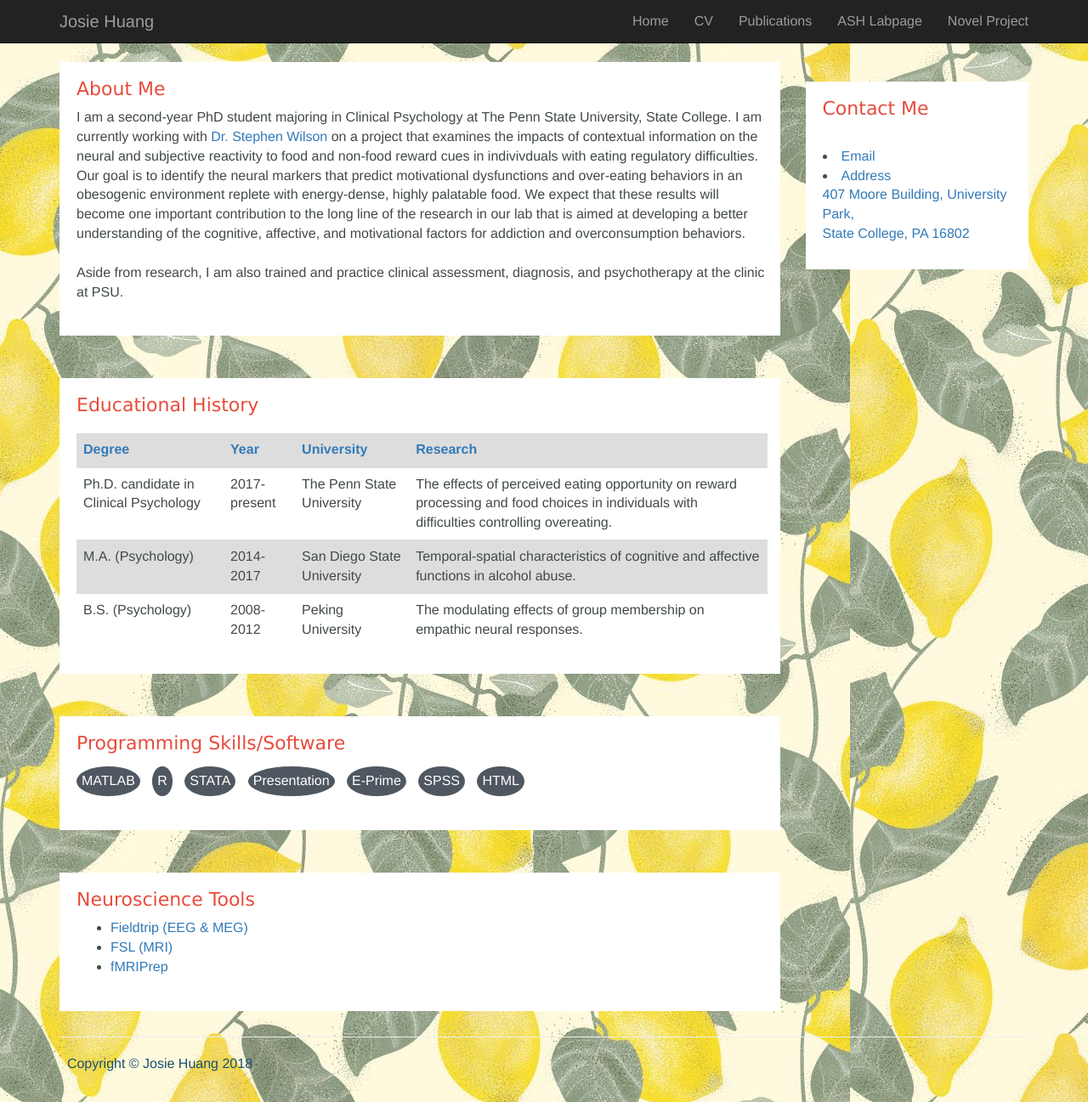
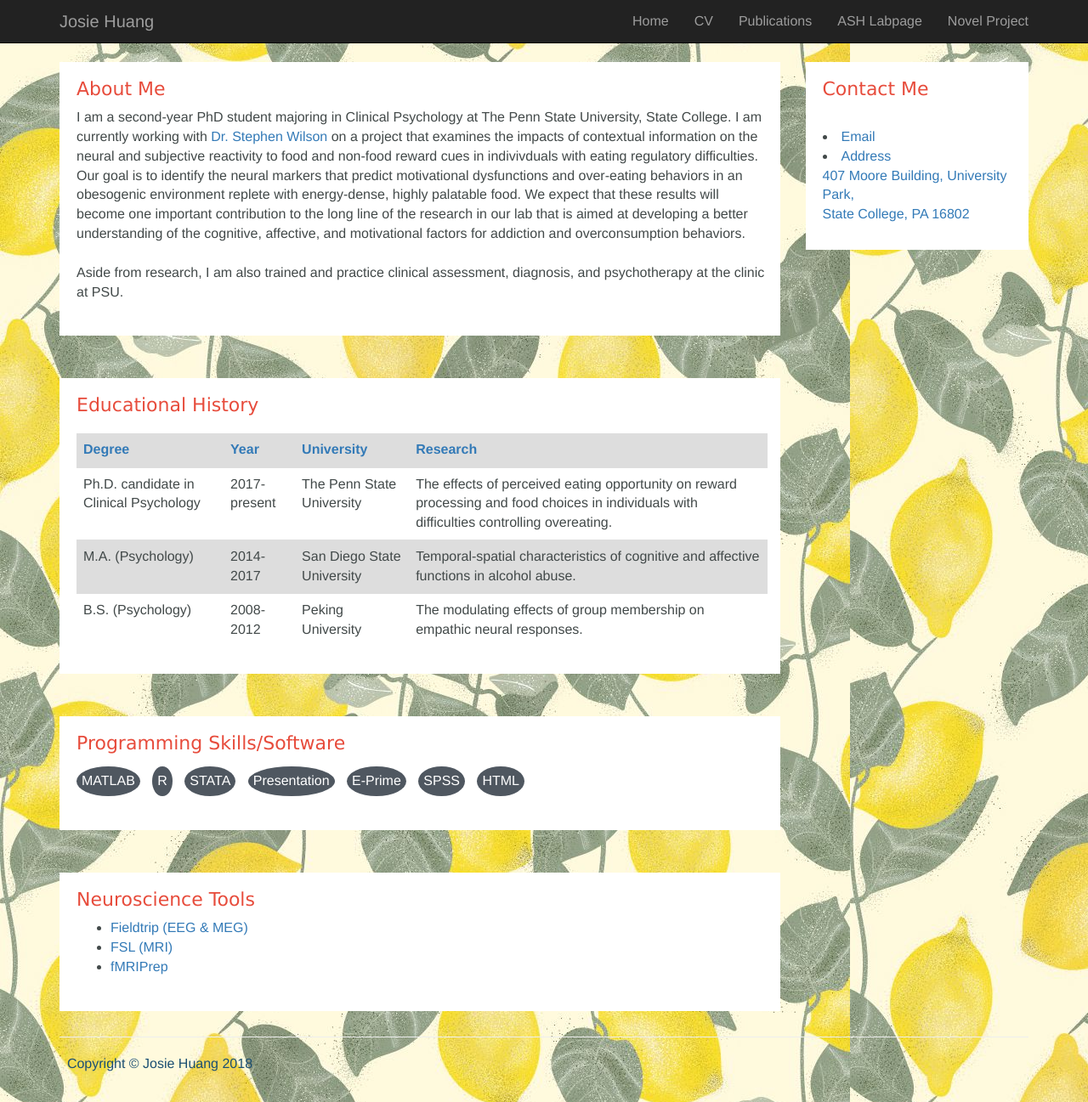
Before and after one commit to josie-shuang/josie-shuang.github.io, a Jekyll site: the page built from index.html, in a window 1280 px wide and 1297 px high. Shown: the whole window at 85% size. Built offline with Jekyll 4.4.1, drawn with Linux system fonts in a browser that asks for light colours.

Commit message:
Update contact.html

```diff
--- a/_includes/contact.html
+++ b/_includes/contact.html
@@ -1,4 +1,4 @@
-section<id="ContactInfo">
+<section id="ContactInfo">
 	<div class="rounded_panel txt_lightgrey">
 		<div class="top-rounded-panel grey-bg">
 			    <h1>Contact Me</h1>
```
